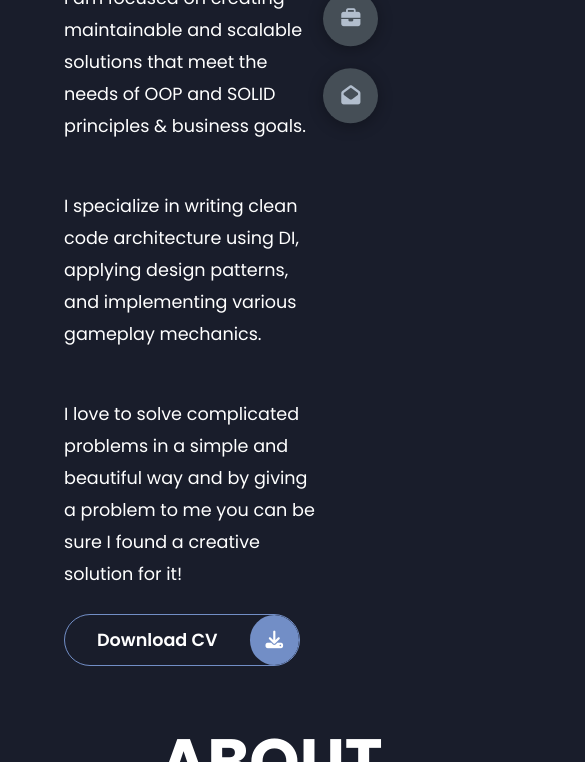
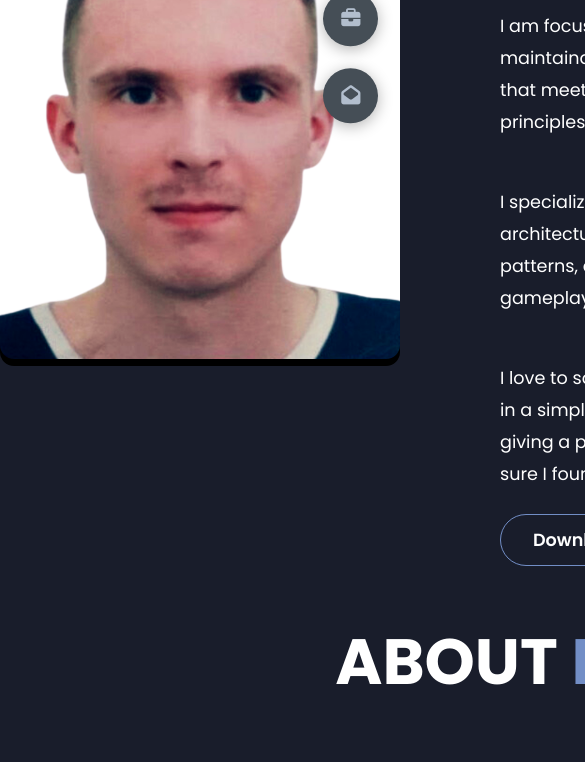
Before and after one commit to YahorPaulovich/Portfolio, a plain HTML site: page index.html in a window 390 px wide. Shown: the part 442-1204 px from the top of the page, 585 px wide, since content can reach past the window. Drawn offline with Linux system fonts and the light colour scheme.

Commit message:
Mobile adaptive has been added

```diff
--- a/index.html
+++ b/index.html
@@ -13,12 +13,7 @@
     <script src="https://kit.fontawesome.com/3a2591f673.js" crossorigin="anonymous"></script>
 </head>
   <body>
-    <!--[if lt IE 7]>
-      <p class="browsehappy">
-        You are using an <strong>outdated</strong> browser. Please
-        <a href="#">upgrade your browser</a> to improve your experience.
-      </p>
-    <![endif]-->
+    <div class="wrapper-main">
       <header class="container header" id="home">
         <div class="header-content">
           <div class="left-header">
@@ -288,5 +283,6 @@
         <i class="fas fa-adjust"></i>
       </div>
       <script src="app.js"></script>
+    </div>
   </body>
 </html>
--- a/styles/style.css
+++ b/styles/style.css
@@ -527,3 +527,53 @@ section {
   font-weight: 800;
   font-size: 6.3rem;
 }/*# sourceMappingURL=style.css.map */
+
+.wrapper-main {
+
+}
+
+/* and (orientation: portrait) */
+@media only screen and (min-width: 200px) and (max-width: 768px) {
+  .wrapper-main {
+    width: 1000px;
+    padding: 100px 0;
+    margin: 0 auto;
+  }
+}
+
+@media only screen and (min-width: 200px) and (max-width: 992px) {
+  .header-content .left-header .image {
+    max-width: 100%;
+    border-radius: var(--br-sm-2);
+    height: auto;
+    width: 80%; /* Adjust width as needed */
+    margin-left: 0; /* Remove or adjust margin as needed */
+    margin-right: auto; /* Center the image */
+    background-color: var(--color-black);
+    transition: all 0.4s ease-in-out;
+  }
+
+  /* Header-content Image */
+  .header-content .left-header .image img {
+    border-radius: var(--br-sm-2);
+    width: 100%;
+    height: 100%;
+    -o-object-fit: cover;
+    object-fit: cover;
+    transition: all 0.4s ease-in-out;
+  }
+}
+
+@media only screen and (min-width: 601px) {
+}
+
+@media only screen and (min-width: 768px) {
+}
+
+@media only screen and (min-width: 992px) {
+}
+
+@media only screen and (min-width: 1200px) {
+}
+
+/* <600px, 601px, 768px, 992px, 1200px */
```
Lines whose indentation alone changed are shown as unchanged.
